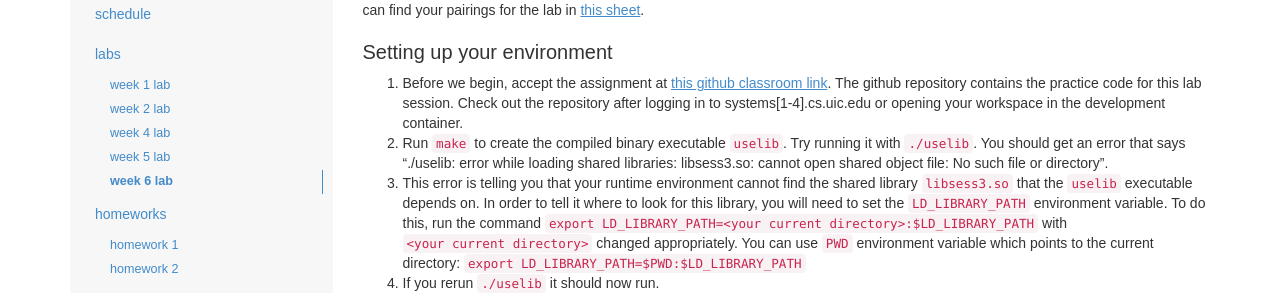
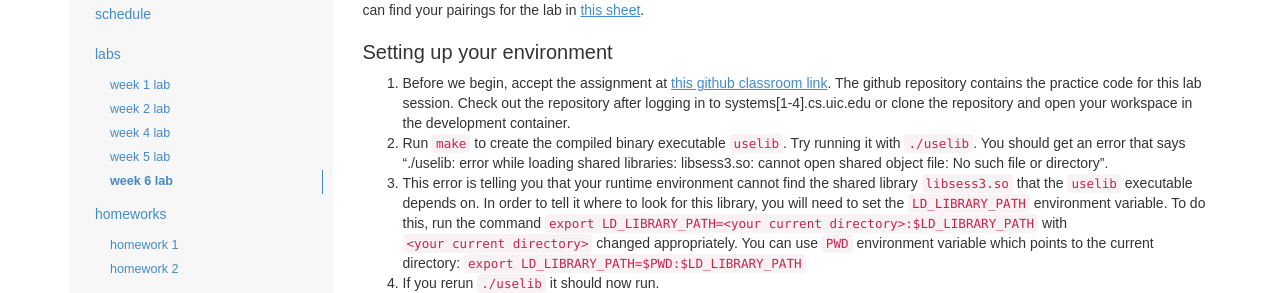
Before and after one commit to csatuic/cs361-website-old, a Jekyll site: the page built from _labs/lab5.md, in a window 1280 px wide. Shown: the part 167-460 px from the top of the page. Built offline with Jekyll 4.4.1, drawn with Linux system fonts in a browser that asks for light colours; some web fonts are replaced.

Commit message:
better wording

```diff
--- a/_labs/lab5.md
+++ b/_labs/lab5.md
@@ -13,7 +13,7 @@ In this lab, you will learn how to create and use dynamic libraries which helps
 
 ## Setting up your environment
 
-1. Before we begin, accept the assignment at [this github classroom link]({{page.github_link}}). The github repository contains the practice code for this lab session. Check out the repository after logging in to systems[1-4].cs.uic.edu or opening your workspace in the development container.
+1. Before we begin, accept the assignment at [this github classroom link]({{page.github_link}}). The github repository contains the practice code for this lab session. Check out the repository after logging in to systems[1-4].cs.uic.edu or clone the repository and open your workspace in the development container.
 2. Run `make` to create the compiled binary executable `uselib`. Try running it with `./uselib`. You should get an error that says "./uselib: error while loading shared libraries: libsess3.so: cannot open shared object file: No such file or directory".
 3. This error is telling you that your runtime environment cannot find the shared library `libsess3.so` that the `uselib` executable depends on. In order to tell it where to look for this library, you will need to set the `LD_LIBRARY_PATH` environment variable. To do this, run the command `export LD_LIBRARY_PATH=<your current directory>:$LD_LIBRARY_PATH` with `<your current directory>` changed appropriately. You can use `PWD` environment variable which points to the current directory: `export LD_LIBRARY_PATH=$PWD:$LD_LIBRARY_PATH`
 4. If you rerun `./uselib` it should now run.
```
